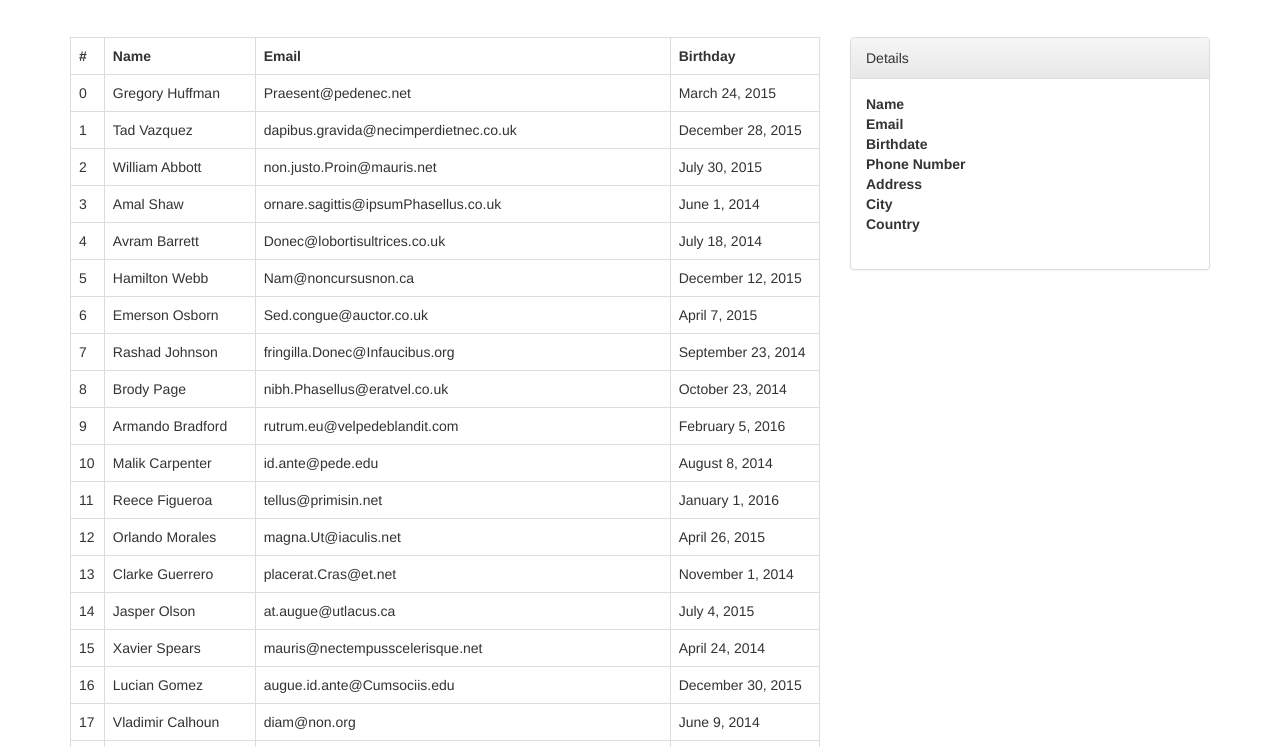
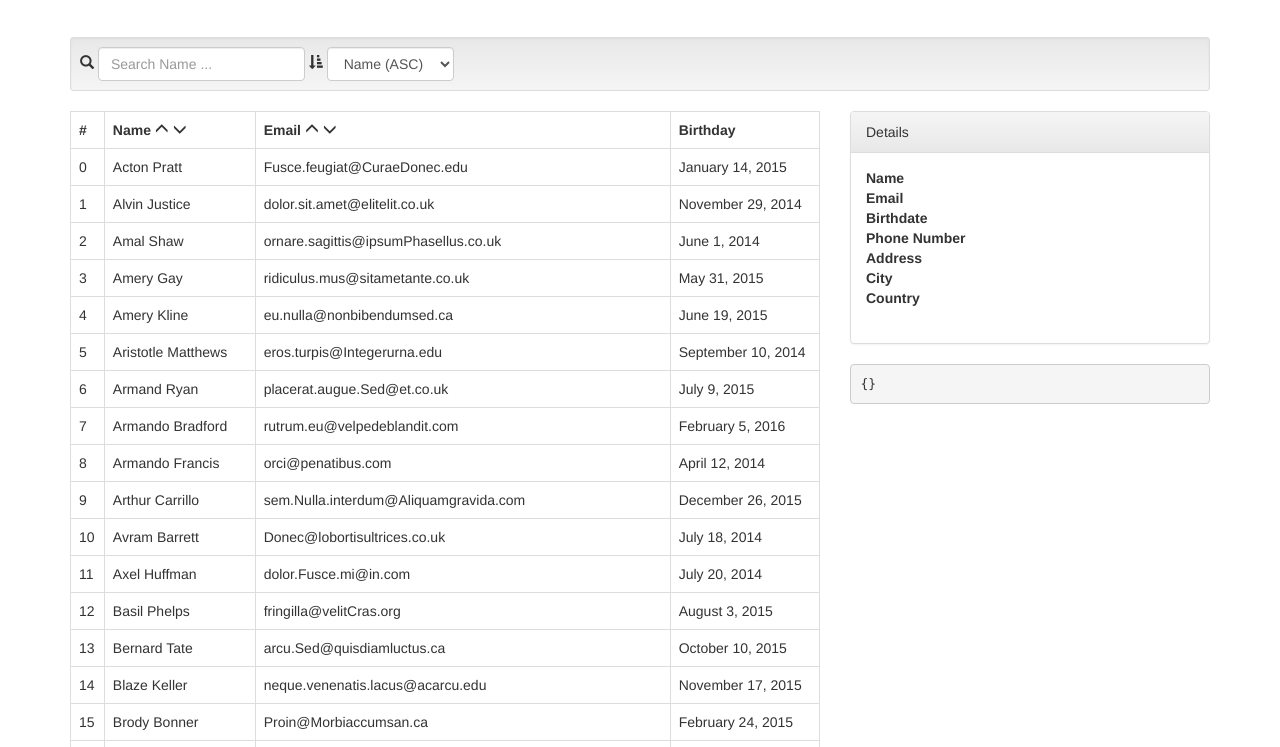
Before and after one commit to SHEFFcode/aTwoHero, a plain HTML site: page index.html in a window 1280 px wide. Shown: the part 53-800 px from the top of the page. Drawn offline with nearby package versions, Linux system fonts and the light colour scheme.

Commit message:
add filtering to email and name

```diff
--- a/app.js
+++ b/app.js
@@ -1,6 +1,8 @@
 var app = angular.module('codecraft', []);
 
 app.controller('PersonsController', ['$scope', function ($scope) {
+  $scope.search = {};
+  $scope.order = 'name';
   $scope.selectedIndex  = null;
   $scope.selectedPerson = null;
   $scope.selectPerson = function (person, index) {
--- a/index.html
+++ b/index.html
@@ -20,15 +20,47 @@
 
 <div class="container main-content" ng-controller="PersonsController">
 	<div class="row">
+		<div class="col-xs-12">
+			<form class="form-inline well well-sm">
+				<span class="glyphicon glyphicon-search"></span>
+				<div class="form-group">
+					<input type="text" id="name" placeholder="Search Name ..." class="form-control"
+							ng-model="search.$">
+				</div>
+				<!--<div class="form-group">-->
+					<!--<input type="text" id="email" placeholder="Search Email ..." class="form-control"-->
+							<!--ng-model="search.email">-->
+				<!--</div>-->
+				<span class="glyphicon glyphicon-sort-by-attributes"></span>
+				<div class="form-group">
+					<select name="filter" id="filder" class="form-control" ng-model="order">
+						<option value="name">Name (ASC)</option>
+						<option value="-name">Name (DSC)</option>
+						<option value="email">Email (ASC)</option>
+						<option value="-email">Email (DSC)</option>
+					</select>
+				</div>
+			</form>
+		</div>
+	</div>
+	<div class="row">
 		<div class="col-xs-8">
 			<table class="table table-bordered">
 				<tr>
 					<th>#</th>
-					<th>Name</th>
-					<th>Email</th>
+					<th>
+						Name
+						<span ng-click="order = 'name'" class="glyphicon glyphicon-menu-up"></span>
+						<span ng-click="order = '-name'" class="glyphicon glyphicon-menu-down"></span>
+					</th>
+					<th>
+						Email
+						<span ng-click="order = 'email'" class="glyphicon glyphicon-menu-up"></span>
+						<span ng-click="order = '-email'" class="glyphicon glyphicon-menu-down"></span>
+					</th>
 					<th>Birthday</th>
 				</tr>
-				<tr ng-repeat="person in persons"
+				<tr ng-repeat="person in persons | filter: search | orderBy: order"
 					ng-style="{
 					'background-color': $index === selectedIndex? '#ccc' : ''
 					}"
@@ -62,6 +94,7 @@
 					</dl>
 				</div>
 			</div>
+			<pre>{{ search | json }}</pre>
 		</div>
 	</div>
 </div >
```
